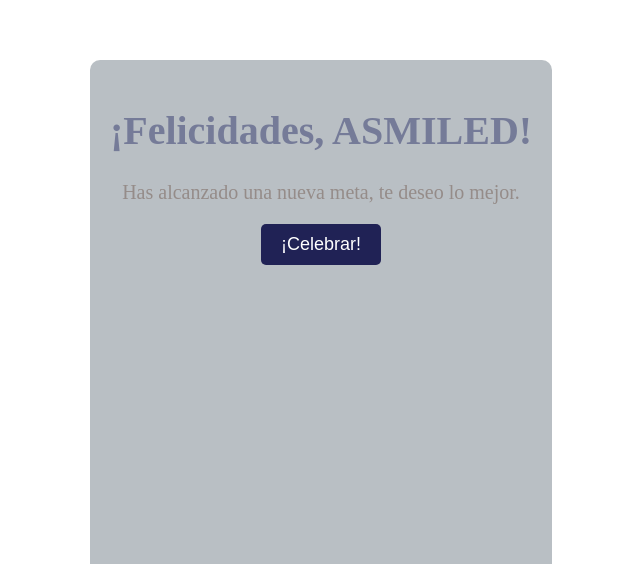
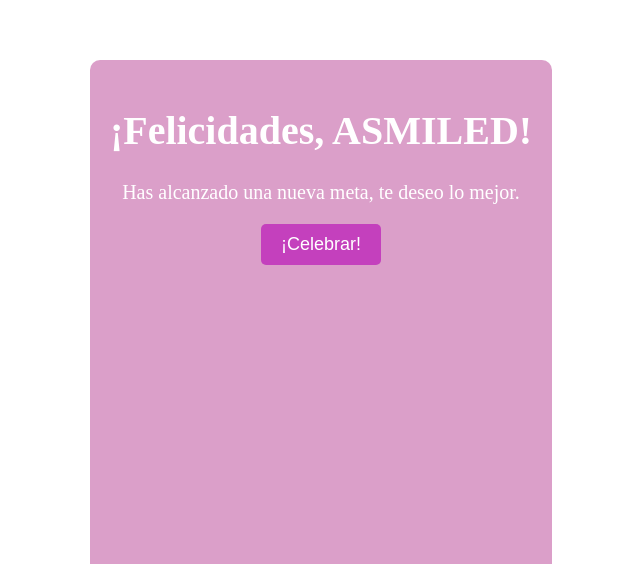
Before and after one commit to ASMILED/felicidades, a plain HTML site: page index.html in a window 1280 px wide. Shown: the part 388-952 px from the top of the page, without its empty margins (319-959 px from the left). Drawn offline with Linux system fonts and the light colour scheme.

Commit message:
Update styles.css

```diff
--- a/styles.css
+++ b/styles.css
@@ -14,7 +14,7 @@ body {
 
 .container {
     margin-top: 35%;
-    background: rgba(24, 43, 60, 0.3);
+    background: rgba(175, 43, 135, 0.45);
     padding: 20px;
     border-radius: 10px;
     display: inline-block;
@@ -22,16 +22,16 @@ body {
 
 h1 {
     font-size: 40px;
-    color: #757B98;
+    color: #ffffff;
 }
 
 p {
     font-size: 20px;
-    color: #958C89;
+    color: #ffffff;
 }
 
 button {
-    background-color: #202255;
+    background-color: #c440bd;
     color: white;
     padding: 10px 20px;
     font-size: 18px;
@@ -41,7 +41,7 @@ button {
 }
 
 button:hover {
-    background-color: #DC143C;
+    background-color: #531a58;
 }
 .custom-images {
     margin: 3rem auto;
```
